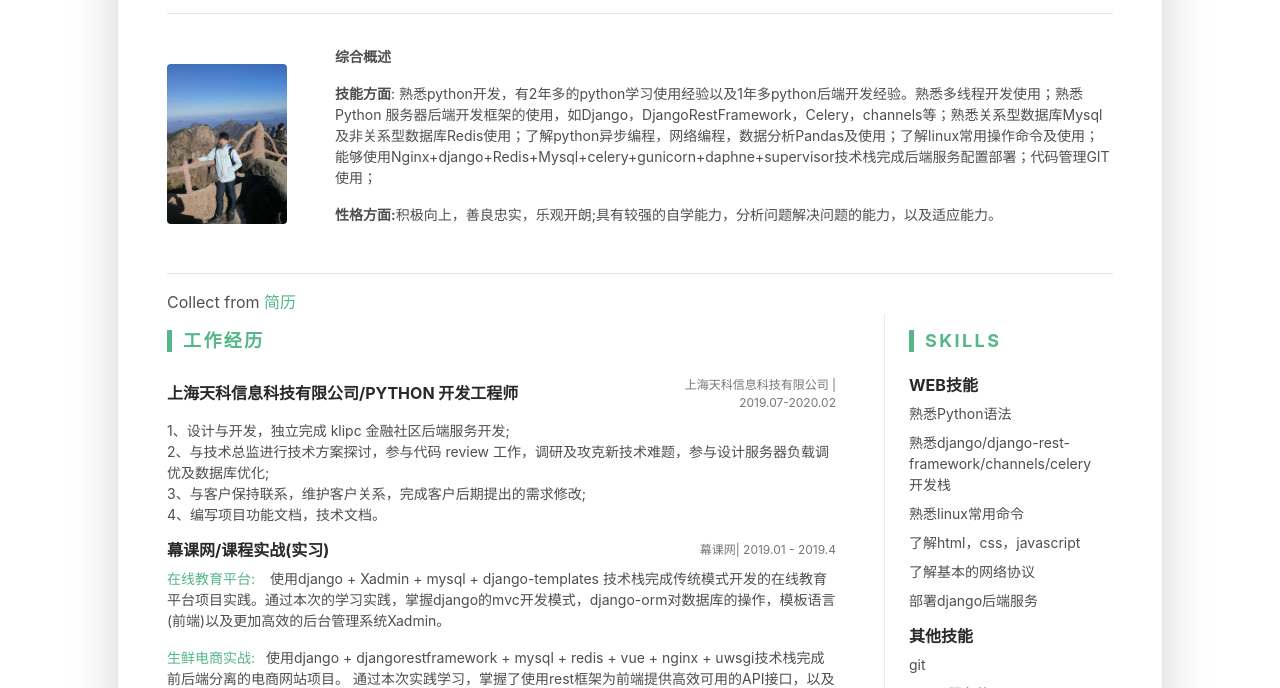
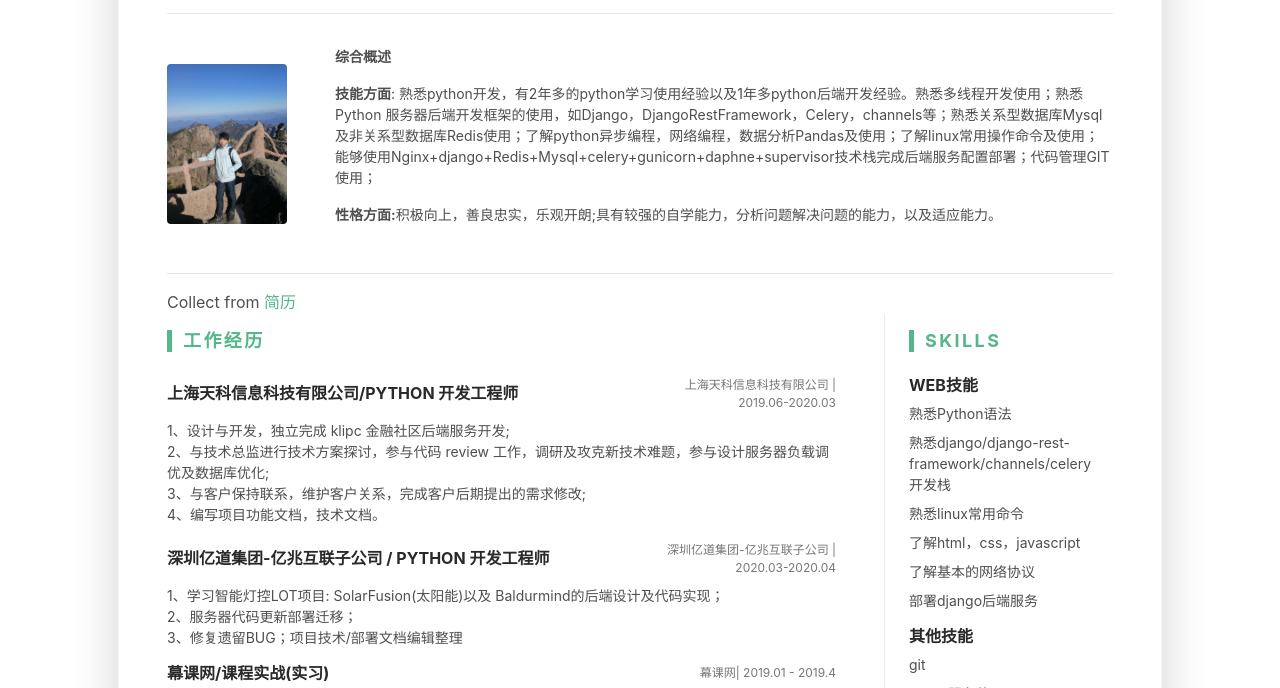
Before and after one commit to jxl19960202/jxl19960202.github.io, a plain HTML site: page index.html in a window 1280 px wide. Shown: the part 252-940 px from the top of the page. Drawn offline with nearby package versions, Linux system fonts and the light colour scheme; files that its build step writes are made by us from their sources.

Commit message:
update resume

```diff
--- a/index.html
+++ b/index.html
@@ -71,7 +71,7 @@
 								<div class="item">
 									<div class="item-heading row align-items-center mb-2">
 										<h4 class="item-title col-12 col-md-6 col-lg-8 mb-2 mb-md-0">上海天科信息科技有限公司/PYTHON 开发工程师</h4>
-										<div class="item-meta col-12 col-md-6 col-lg-4 text-muted text-left text-md-right">上海天科信息科技有限公司 | 2019.07-2020.02</div>
+										<div class="item-meta col-12 col-md-6 col-lg-4 text-muted text-left text-md-right">上海天科信息科技有限公司 | 2019.06-2020.03</div>
 
 									</div>
 									<div class="item-content">
@@ -79,6 +79,19 @@
 											2、与技术总监进行技术方案探讨，参与代码 review 工作，调研及攻克新技术难题，参与设计服务器负载调优及数据库优化;<br>
 											3、与客户保持联系，维护客户关系，完成客户后期提出的需求修改;<br>
 											4、编写项目功能文档，技术文档。<br>
+										</p>
+									</div>
+								</div><!--//item-->
+								<div class="item">
+									<div class="item-heading row align-items-center mb-2">
+										<h4 class="item-title col-12 col-md-6 col-lg-8 mb-2 mb-md-0">深圳亿道集团-亿兆互联子公司 / PYTHON 开发工程师</h4>
+										<div class="item-meta col-12 col-md-6 col-lg-4 text-muted text-left text-md-right">深圳亿道集团-亿兆互联子公司 | 2020.03-2020.04</div>
+
+									</div>
+									<div class="item-content">
+										<p>1、学习智能灯控LOT项目: SolarFusion(太阳能)以及 Baldurmind的后端设计及代码实现；<br>
+											2、服务器代码更新部署迁移；<br>
+											3、修复遗留BUG；项目技术/部署文档编辑整理<br>
 										</p>
 									</div>
 								</div><!--//item-->
@@ -158,7 +171,7 @@ Django+DjangoRestframe+Celery+Redis+MySQL+Vue 及其插件+Nginx 等技术栈完
 								</div><!--//item-->
 								<div class="item">
 									<div class="item-heading row align-items-center mb-2">
-										<h4 class="item-title col-12 col-md-6 col-lg-8 mb-2 mb-md-0">Baldurmind 灯控LOT项目 / 部署环境 - ALIYUN Ubuntu server</h4>
+										<h4 class="item-title col-12 col-md-6 col-lg-8 mb-2 mb-md-0">Baldurmind 灯控LOT项目/部署环境-ALIYUN Ubuntu server</h4>
 										<div class="item-meta col-12 col-md-6 col-lg-4 text-muted text-left text-md-right"></div>
 
 									</div>
@@ -166,7 +179,7 @@ Django+DjangoRestframe+Celery+Redis+MySQL+Vue 及其插件+Nginx 等技术栈完
 										<p>1、项目概况：Baldurmind是基于LoRa的灯控管理平台。主要对灯控进行设备管理，开关灯，策略开关灯控制及能耗统计展示。使用mqtt应用层协议，基于mqtt-server(emqx)，mqtt-client(paho-mqtt)实现消息通信;<br>
 											2、本人职责：2.1、学习项目架构代码，参与部分代码优化(存储优化，协程);<br>
 											&nbsp;&nbsp;&nbsp;&nbsp;&nbsp;&nbsp;&nbsp;&nbsp;&nbsp;&nbsp;&nbsp;&nbsp;&nbsp;&nbsp;&nbsp;&nbsp;&nbsp;&nbsp;&nbsp;&nbsp;&nbsp;&nbsp;&nbsp;&nbsp;2.2、服务器迁移项目代码部署，完善文档，维护代码;<br>
-											&nbsp;&nbsp;&nbsp;&nbsp;&nbsp;&nbsp;&nbsp;&nbsp;&nbsp;&nbsp;&nbsp;&nbsp;&nbsp;&nbsp;&nbsp;&nbsp;&nbsp;&nbsp;&nbsp;&nbsp;&nbsp;&nbsp;&nbsp;&nbsp;2.3、添加新功能；遗留bug修复(如后段添加节点设备，节点显示已经链接等)。<br>
+											&nbsp;&nbsp;&nbsp;&nbsp;&nbsp;&nbsp;&nbsp;&nbsp;&nbsp;&nbsp;&nbsp;&nbsp;&nbsp;&nbsp;&nbsp;&nbsp;&nbsp;&nbsp;&nbsp;&nbsp;&nbsp;&nbsp;&nbsp;&nbsp;2.3、遗留bug修复(如后段添加节点设备，节点显示已经链接等)。<br>
 										</p>
 
 									</div>
```
Also changed, not shown: 4 other files.
